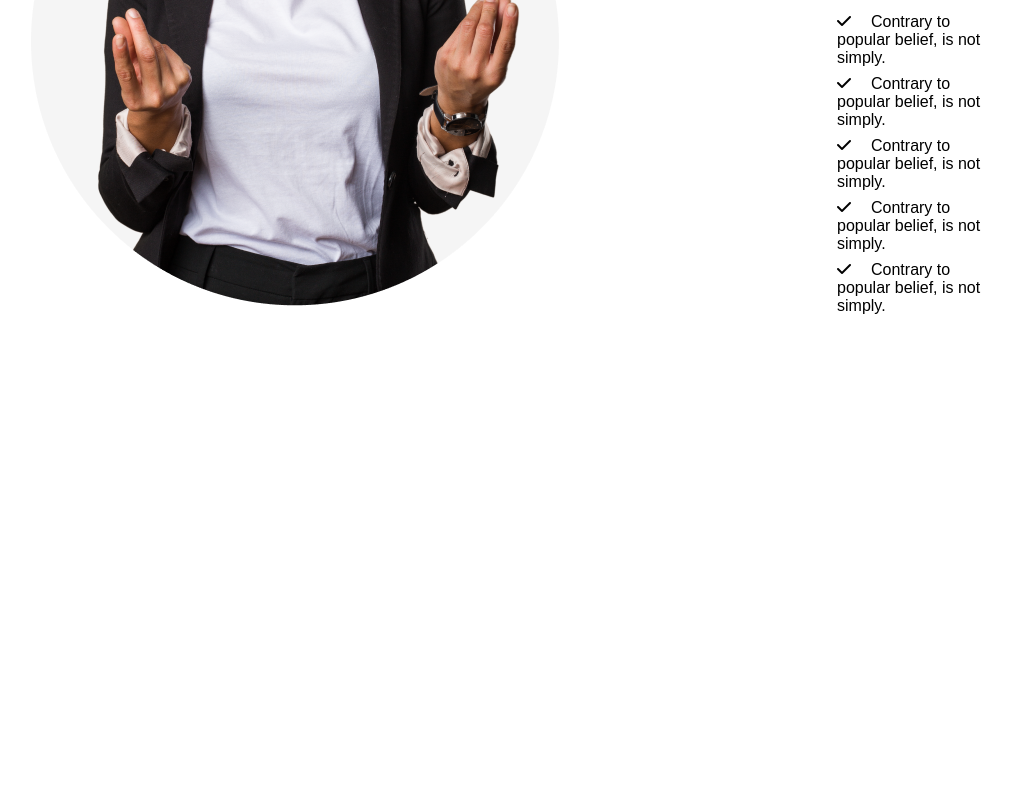
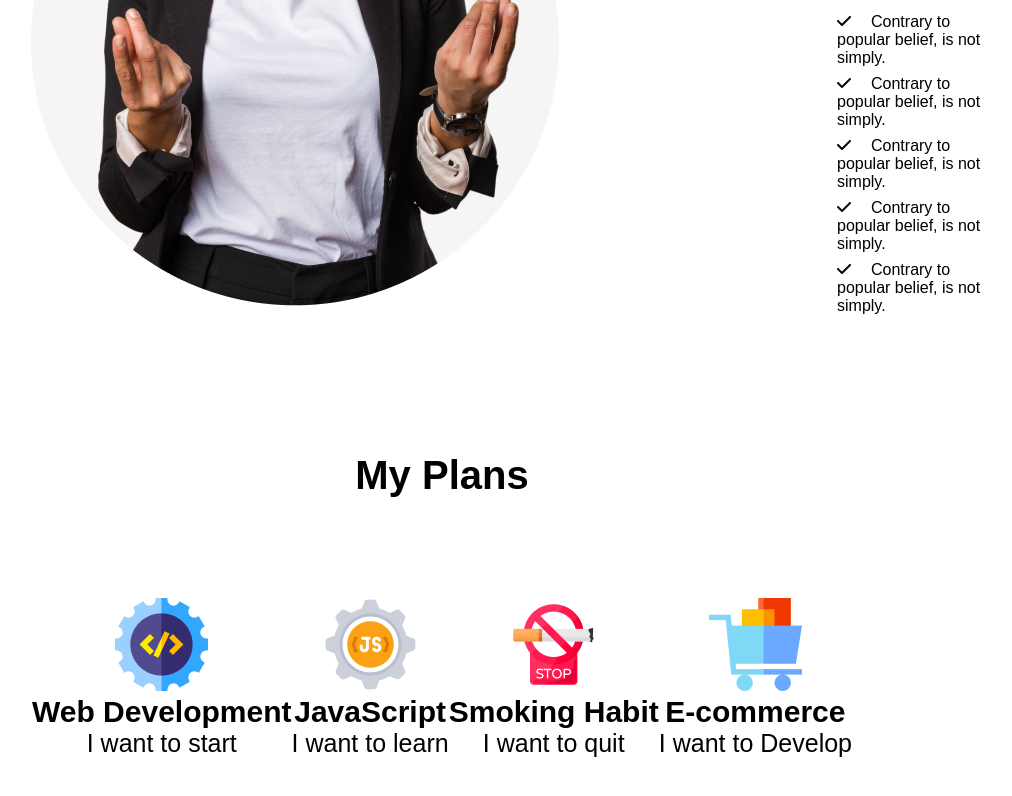
Before and after one commit to rakib42ahshan/first-assignment, a plain HTML site: page index.html in a window 1280 px wide. Shown: the part 1362-2158 px from the top of the page, without its empty margins (198-1210 px from the left). Before the commit the page ends 1815 px from the top, so only its background shows below. Drawn offline with Linux system fonts and the light colour scheme.

Commit message:
plan section

```diff
--- a/index.html
+++ b/index.html
@@ -48,8 +48,30 @@
             </div>
         </section>
         <!-- plan section -->
-        <section>
-
+        <section class="plans">
+            <h2 class="plan-header">My Plans</h2>
+            <div class="plan-content">
+                <div class="individual-plan">
+                    <img src="images/icons/web.png" alt="webdev">
+                    <h3 class="plan-name">Web Development</h3>
+                    <p class="plan-des">I want to start</p>
+                </div>
+                <div class="individual-plan">
+                    <img src="images/icons/js.png" alt="Javascript">
+                    <h3 class="plan-name">JavaScript</h3>
+                    <p class="plan-des">I want to learn</p>
+                </div>
+                <div class="individual-plan">
+                    <img src="images/icons/smoke.png" alt="smoking">
+                    <h3 class="plan-name">Smoking Habit</h3>
+                    <p class="plan-des">I want to quit</p>
+                </div>
+                <div class="individual-plan">
+                    <img src="images/icons/ecom.png" alt="e-commerce">
+                    <h3 class="plan-name">E-commerce</h3>
+                    <p class="plan-des">I want to Develop</p>
+                </div>
+            </div>
         </section>
     </main>
     <footer>
--- a/styles/assignment-style.css
+++ b/styles/assignment-style.css
@@ -74,16 +74,45 @@
 .tick-para {
     display: flex;
 }
-.tick-para ul{
+
+.tick-para ul {
     padding-left: 0px;
 }
-.tick-para > ul > li{
+
+.tick-para>ul>li {
     list-style: none;
     margin-left: none;
     margin-bottom: 8px;
 }
-.tick-para > ul > li> i{
+
+.tick-para>ul>li>i {
     padding-right: 20px;
 }
 
 /* plans section */
+.plans {
+    margin: 130px 230px;
+    text-align: center;
+}
+
+.plans>h2 {
+    padding-bottom: 50px;
+    font-weight: 700;
+    font-size: 40px;
+}
+
+.plan-content {
+    display: flex;
+    margin-top: 50px;
+    justify-content: space-between;
+}
+
+.individual-plan>h3 {
+    font-weight: 700;
+    font-size: 30px;
+}
+
+.individual-plan>p {
+    font-weight: 500;
+    font-size: 25px;
+}
```
